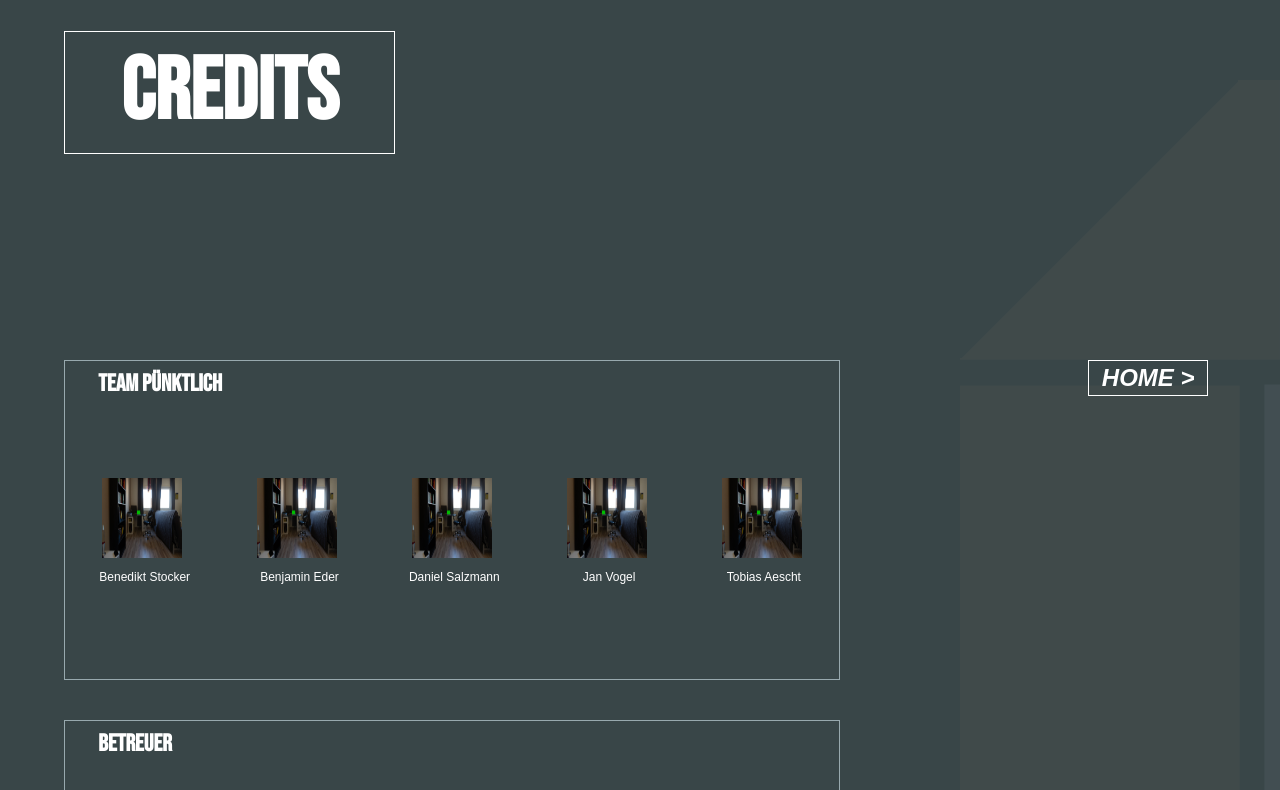
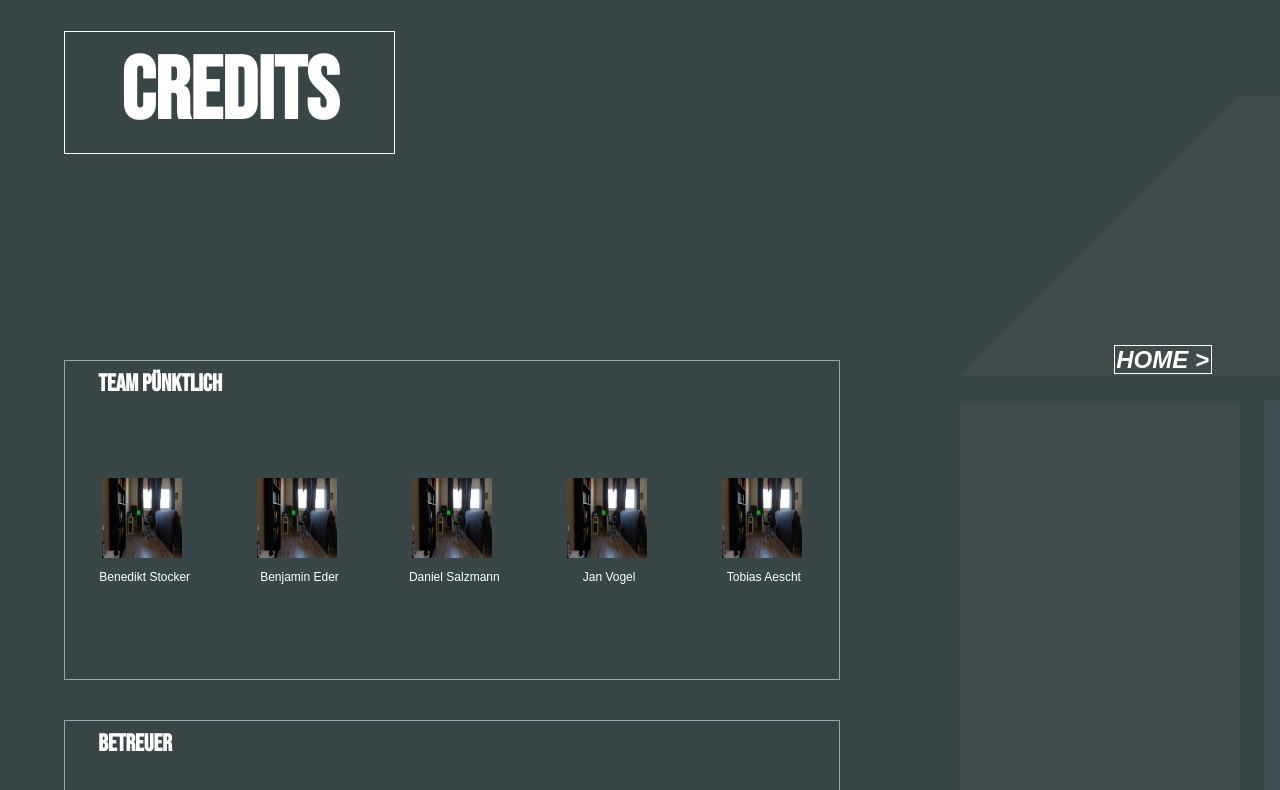
Before and after one commit to bstkr/interactive-movie, an Angular app in the folder interactive-movie-app/: page /credits in a window 1280 px wide. Shown: the top 790 px of the page. Built offline with nearby package versions, Linux system fonts and the light colour scheme; a web font is replaced by a local one.

Commit message:
Home Button und Logo Fix

```diff
--- a/interactive-movie-app/src/app/components/credits/credits.component.html
+++ b/interactive-movie-app/src/app/components/credits/credits.component.html
@@ -106,10 +106,10 @@
     </div>
     <div class="side-bar">
         <div class="logo">
-            <img sstyle="position: fixed; z-index: 0;" alt="Logo" src="assets\pictures\room\pov1\logo.svg">
+            <img style="z-index: 0;" alt="Logo" src="assets\pictures\room\pov1\logo.svg">
         </div>
     </div>
     <div class="home-button">
-        <a style="position: fixed; z-index: 1;" href="index.html">Home ></a>
+        <a style="z-index: 1;" routerLink="/">Home ></a>
     </div>
 </div>
--- a/interactive-movie-app/src/app/components/credits/credits.component.scss
+++ b/interactive-movie-app/src/app/components/credits/credits.component.scss
@@ -35,7 +35,10 @@
   .side-bar {
     grid-area: side-bar;
     border-style: none;
-    padding-top: 5vh;
+    padding-top: 7vh;
+
+    position: sticky;
+    top: -50vw;
 
     .logo {
       border-style: none;
@@ -45,9 +48,13 @@
   .home-button {
     grid-area: home;
 
-    padding-top: 26vh;
-    padding-left: 10vw;
+    padding-top: 24vh;
+    padding-left: 12vw;
     border-style: none;
+
+    position: sticky;
+    -webkit-position: sticky;
+    top: 12vw;
 
     a{
       text-decoration:none;
```
